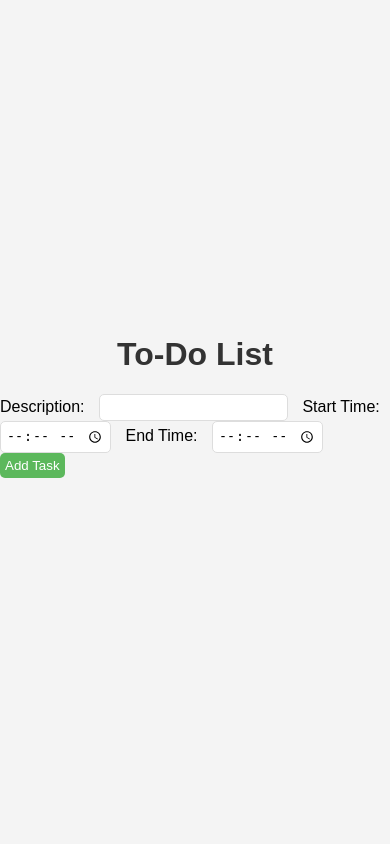
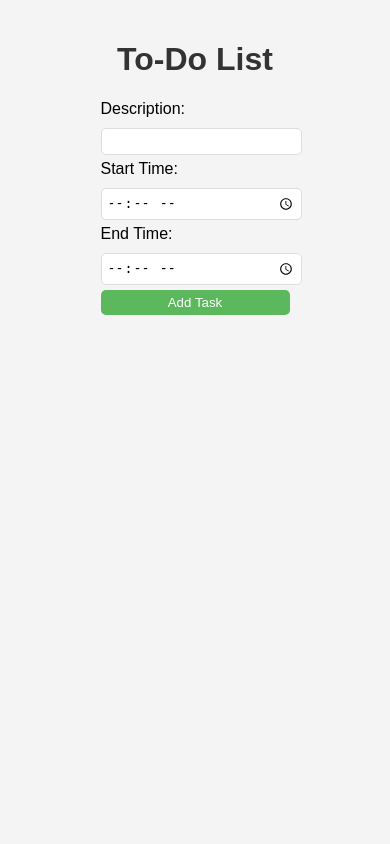
Before and after one commit to shaeekhkushal/to_do_app, a Flask app: page / in a window 390 px wide. Run offline with Flask 3, Linux system fonts and the light colour scheme.

Commit message:
Add responsive mode

```diff
--- a/static/styles.css
+++ b/static/styles.css
@@ -1,3 +1,4 @@
+/* Base styles */
 body {
     font-family: Arial, sans-serif;
     background-color: #f4f4f4;
@@ -16,6 +17,9 @@ h1 {
 
 form {
     margin-bottom: 20px;
+    display: flex;
+    flex-wrap: wrap;
+    gap: 10px;
 }
 
 form label {
@@ -25,7 +29,6 @@ form label {
 form input[type="text"],
 form input[type="time"],
 form button {
-    margin-right: 10px;
     padding: 5px;
     border: 1px solid #ddd;
     border-radius: 5px;
@@ -45,6 +48,8 @@ form button:hover {
 ul {
     list-style-type: none;
     padding: 0;
+    width: 100%;
+    max-width: 600px;
 }
 
 li {
@@ -60,6 +65,7 @@ li {
 
 li span {
     margin-right: 20px;
+    flex: 1;
 }
 
 li form {
@@ -72,5 +78,55 @@ li form button {
 }
 
 li form button:hover {
-    background-color: #c9302d;
+    background-color: #c9302c;
 }
+
+/* Responsive styles */
+@media (max-width: 768px) {
+    body {
+        height: auto;
+        padding: 20px;
+    }
+
+    form {
+        flex-direction: column;
+        gap: 5px;
+    }
+
+    li {
+        flex-direction: column;
+        align-items: flex-start;
+    }
+
+    li span {
+        margin-right: 0;
+        margin-bottom: 10px;
+    }
+
+    li form {
+        width: 100%;
+        display: flex;
+        justify-content: flex-end;
+    }
+}
+
+@media (max-width: 480px) {
+    form {
+        gap: 5px;
+    }
+
+    form label {
+        margin-right: 0;
+        margin-bottom: 5px;
+    }
+
+    form input[type="text"],
+    form input[type="time"],
+    form button {
+        width: 100%;
+    }
+
+    ul {
+        width: 100%;
+    }
+}
```
